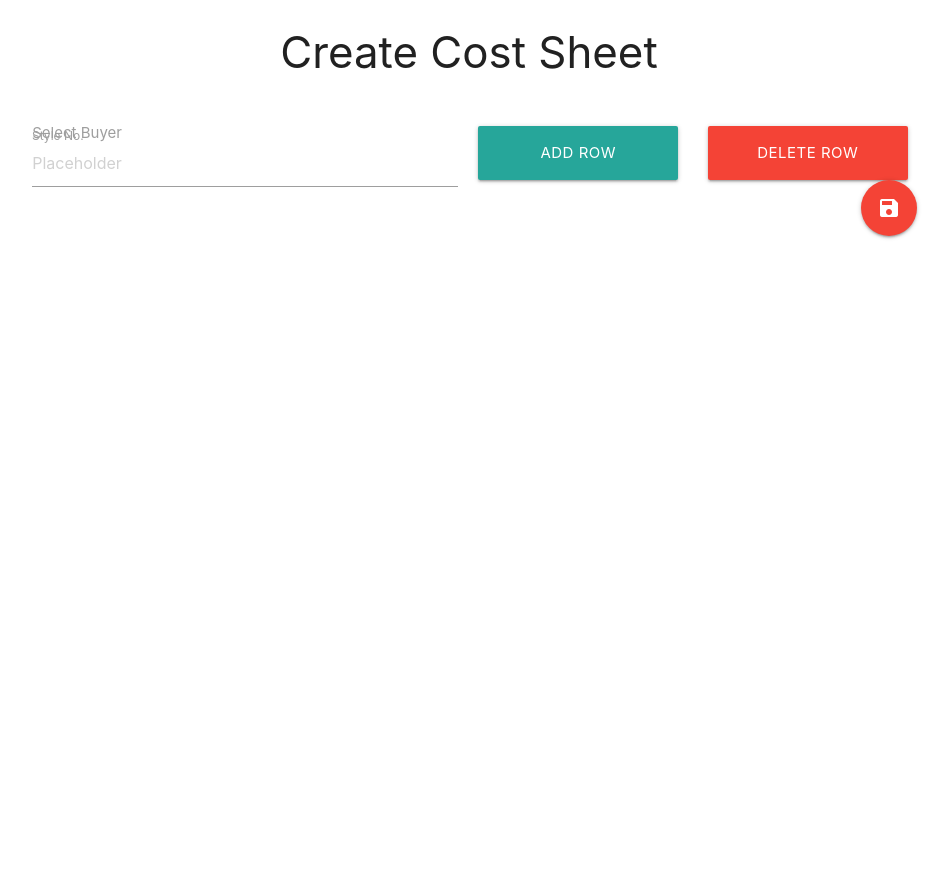
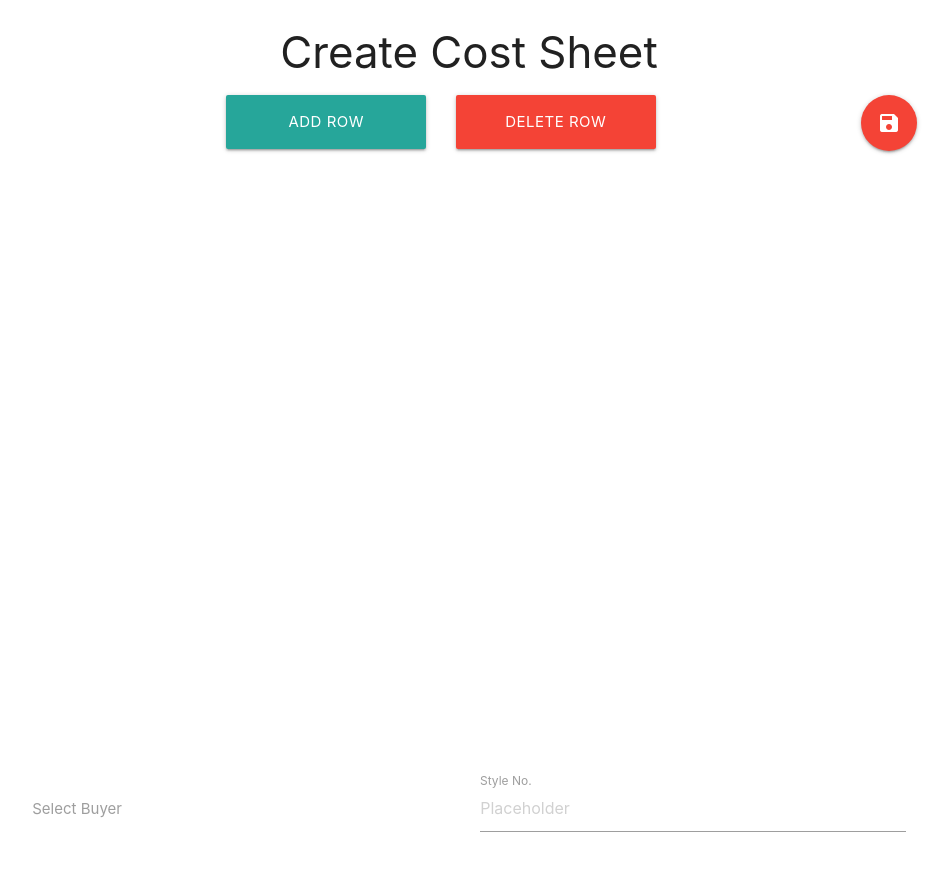
Before and after one commit to CodeVINCI/triburg, a Django app: template templates/createsheet.html in a window 1280 px wide. Shown: the whole page, without its empty margins (171-1121 px from the left). Before the commit the page ends 239 px from the top, so only its background shows below. Run offline with Django 3.2, Linux system fonts and the light colour scheme; the template is opened without the code that fills it, so the values that code supplies are empty.

Commit message:
made options at bottom of the sheet

```diff
--- a/templates/createsheet.html
+++ b/templates/createsheet.html
@@ -14,7 +14,13 @@
     </div>
     <div class="row">
         <div class="row" style="text-align: center;align-content: center;">
-            <div class="input-field col s12">
+            <a class="waves-effect waves-light btn-large" style="width: 200px;">Add row</a>&nbsp;&nbsp;&nbsp;&nbsp;&nbsp;&nbsp;&nbsp;<a class="waves-effect waves-light red btn-large" style="width: 200px;">Delete row</a>
+            <a class="btn-floating btn-large waves-effect waves-light right red"><i class="material-icons">save</i></a>
+        </div>
+        <div style="overflow-y: scroll; height:600px;">
+        </div>
+        <div class="row">
+        <div class="input-field col s6">
             <select>
                 <option value="" disabled selected>Buyers</option>
                 <option value="1">Option 1</option>
@@ -23,14 +29,10 @@
             </select>
             <label>Select Buyer</label>
             </div>
-            <div class="input-field col s6">
+        <div class="input-field col s6">
                 <input placeholder="Placeholder" id="first_name" type="text" class="validate">
                 <label for="first_name">Style No.</label>
-            </div>
-            <a class="waves-effect waves-light btn-large" style="width: 200px;">Add row</a>&nbsp;&nbsp;&nbsp;&nbsp;&nbsp;&nbsp;&nbsp;<a class="waves-effect waves-light red btn-large" style="width: 200px;">Delete row</a>
-            <a class="btn-floating btn-large waves-effect waves-light right red"><i class="material-icons">save</i></a>
         </div>
-        <div style="overflow-y: scroll; height:600px;">
         </div>
     </div>
 </div>
```
